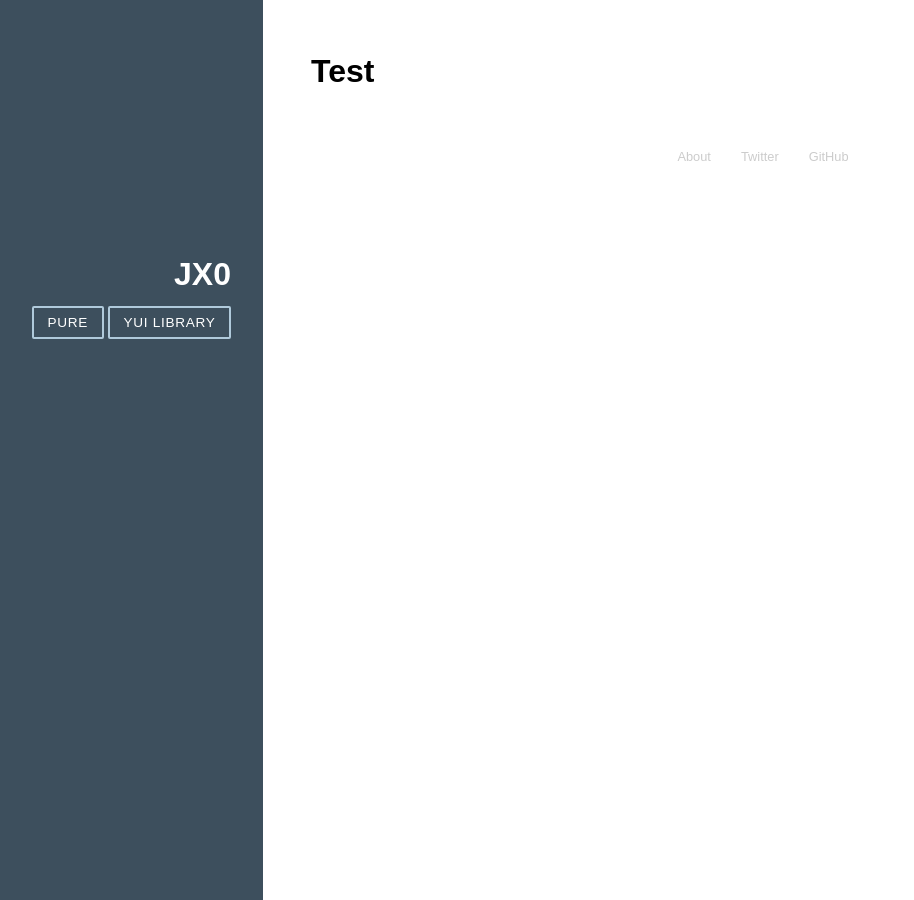
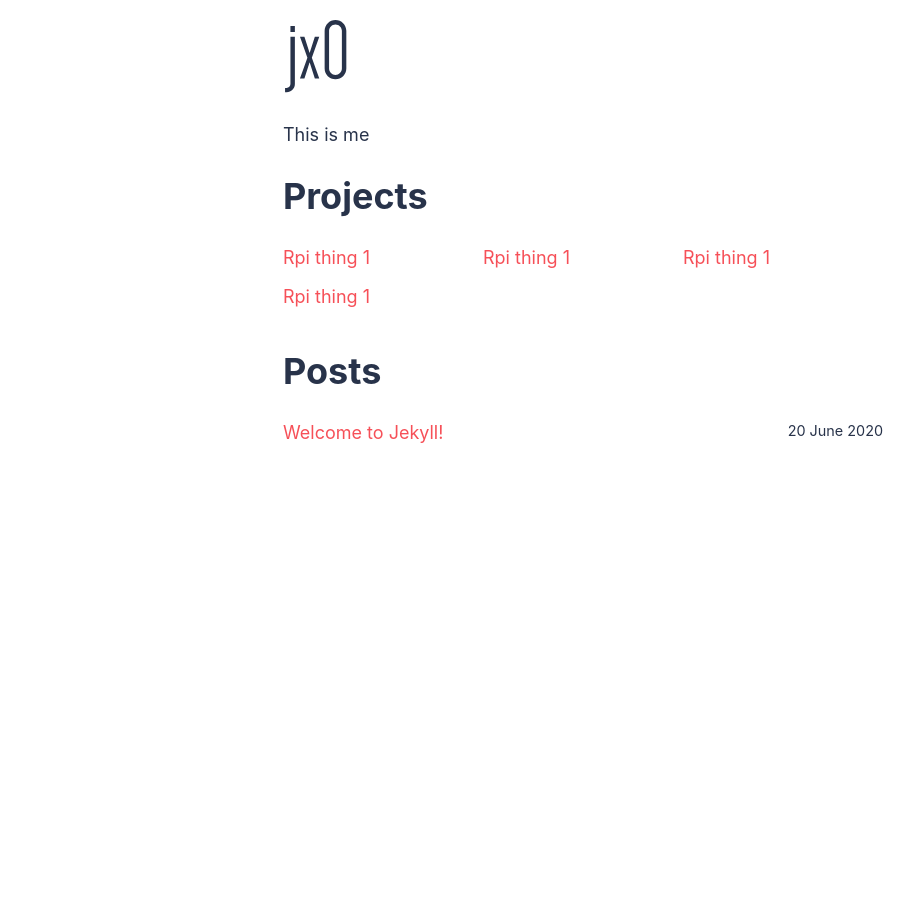
Before and after one commit to jmc265/jmc265.github.io, a Jekyll site: the page built from index.markdown, in a window 1280 px wide. Shown: the whole page, without its empty margins (57-971 px from the left). Built offline with Jekyll 4.4.1, drawn with Linux system fonts in a browser that asks for light colours; nearby versions of some CDN libraries.

Commit message:
styling done

```diff
--- a/_includes/footer.html
+++ /dev/null
@@ -1,9 +0,0 @@
-<div class="footer">
-    <div class="pure-menu pure-menu-horizontal">
-        <ul>
-            <li class="pure-menu-item"><a href="http://purecss.io/" class="pure-menu-link">About</a></li>
-            <li class="pure-menu-item"><a href="http://twitter.com/yuilibrary/" class="pure-menu-link">Twitter</a></li>
-            <li class="pure-menu-item"><a href="http://github.com/pure-css/pure/" class="pure-menu-link">GitHub</a></li>
-        </ul>
-    </div>
-</div>
--- a/_includes/head.html
+++ b/_includes/head.html
@@ -3,8 +3,6 @@
     <meta http-equiv="X-UA-Compatible" content="IE=edge">
     <meta name="viewport" content="width=device-width, initial-scale=1">
     {%- seo -%}
-    <link rel="stylesheet" href="https://unpkg.com/purecss@2.0.3/build/pure-min.css" integrity="sha384-cg6SkqEOCV1NbJoCu11+bm0NvBRc8IYLRGXkmNrqUBfTjmMYwNKPWBTIKyw9mHNJ" crossorigin="anonymous">
-    <link rel="stylesheet" href="https://unpkg.com/purecss@2.0.3/build/grids-responsive-min.css">
     <link rel="stylesheet" href="{{ "/assets/css/style.css" | relative_url }}">
     {%- feed_meta -%}
     {%- if jekyll.environment == 'production' and site.google_analytics -%}
--- a/_includes/sidebar.html
+++ /dev/null
@@ -1,17 +0,0 @@
-<div class="sidebar pure-u-1 pure-u-md-1-4">
-    <div class="header">
-        <h1 class="brand-title">jx0</h1>
-        <h2 class="brand-tagline"></h2>
-
-        <nav class="nav">
-            <ul class="nav-list">
-                <li class="nav-item">
-                    <a class="pure-button" href="http://purecss.io">Pure</a>
-                </li>
-                <li class="nav-item">
-                    <a class="pure-button" href="http://yuilibrary.com">YUI Library</a>
-                </li>
-            </ul>
-        </nav>
-    </div>
-</div>
--- a/_layouts/default.html
+++ b/_layouts/default.html
@@ -1,10 +1,35 @@
 <!DOCTYPE html>
 <html lang="{{ page.lang | default: site.lang | default: "en" }}">
-  {%- include head.html -%}
-  <body id="layout" class="pure-g">
-    {%- include sidebar.html -%}
-    <div class="content pure-u-1 pure-u-md-3-4">
-        {{ content }}
-        {%- include footer.html -%}
-  </body>
+{%- include head.html -%}
+
+<body>
+    <header>
+        <div class="container">
+            <a href="{{ '/' | relative_url }}">
+                {% if layout.showArrow %}
+                <svg xmlns="http://www.w3.org/2000/svg" viewBox="0 0 31.494 31.494" width="50" height="20" class="back-arrow">
+                    <path style="fill:#28334A" d="M10.273,5.009c0.444-0.444,1.143-0.444,1.587,0c0.429,0.429,0.429,1.143,0,1.571l-8.047,8.047h26.554
+                        c0.619,0,1.127,0.492,1.127,1.111c0,0.619-0.508,1.127-1.127,1.127H3.813l8.047,8.032c0.429,0.444,0.429,1.159,0,1.587
+                        c-0.444,0.444-1.143,0.444-1.587,0l-9.952-9.952c-0.429-0.429-0.429-1.143,0-1.571L10.273,5.009z"/>
+                </svg>
+                {% endif %}
+                <svg xmlns="http://www.w3.org/2000/svg" width="70" height="80" viewBox="0 0 70 80">
+                    <g style="fill:#28334A"
+                        transform="matrix(8.0683694,0,0,8.0683694,-356.09752,-227.58725)"
+                        aria-label="jx0">
+                        <path d="m 45.606976,30.539693 h -0.550332 v 5.863148 c 0,0.253999 -0.211666,0.465665 -0.465665,0.465665 h -0.201082 v 0.550332 h 0.201082 c 0.560915,0 1.015997,-0.455082 1.015997,-1.015997 z m -0.550332,-0.592665 h 0.550332 v -0.740831 h -0.550332 z" />
+                        <path d="m 47.423831,33.714683 h 0.02117 l 0.634998,1.98966 h 0.550332 l -0.920747,-2.582325 0.920747,-2.582325 h -0.550332 l -0.634998,1.98966 h -0.02117 l -0.634998,-1.98966 h -0.550332 l 0.920747,2.582325 -0.920747,2.582325 h 0.550332 z" />
+                        <path d="m 49.845422,29.798862 c 0,-0.433915 0.359832,-0.793748 0.793748,-0.793748 0.433915,0 0.793747,0.359833 0.793747,0.793748 v 4.667235 c 0,0.433915 -0.359832,0.793748 -0.793747,0.793748 -0.433916,0 -0.793748,-0.359833 -0.793748,-0.793748 z m -0.550331,4.667235 c 0,0.740831 0.603248,1.344079 1.344079,1.344079 0.740831,0 1.344079,-0.603248 1.344079,-1.344079 v -4.667235 c 0,-0.740831 -0.603248,-1.344079 -1.344079,-1.344079 -0.740831,0 -1.344079,0.603248 -1.344079,1.344079 z" />
+                    </g>
+                </svg>
+            </a>
+        </div>
+    </header>
+    <main class="content" role="main">
+        <div class="container">
+            {{ content }}
+        </div>
+    </main>
+</body>
+
 </html>
--- a/_layouts/home.html
+++ b/_layouts/home.html
@@ -1,5 +1,26 @@
 ---
 layout: default
 ---
-
-<h1>Test</h1>
+<section>
+    <p>This is me</p>
+</section>
+<section>
+    <h1>Projects</h1>
+    <ul class="project-list">
+        <li><a class="project-list__link" href="">Rpi thing 1</a></li>
+        <li><a class="project-list__link" href="">Rpi thing 1</a></li>
+        <li><a class="project-list__link" href="">Rpi thing 1</a></li>
+        <li><a class="project-list__link" href="">Rpi thing 1</a></li>
+    </ul>
+</section>
+<section>
+    <h1>Posts</h1>
+    <ul class="post-list">
+        {%- for post in site.posts -%}
+        <li>
+            <a class="post-list__link" href="{{ post.url }}">{{ post.title | escape }}</a>
+            <small class="post-list__timestamp">{{ post.date | date_to_long_string }}</small>
+        </li>
+        {%- endfor -%}
+    </ul>
+</section>
--- a/_posts/2020-06-20-welcome-to-jekyll.markdown
+++ b/_posts/2020-06-20-welcome-to-jekyll.markdown
@@ -11,6 +11,8 @@ Jekyll requires blog post files to be named according to the following format:
 `YEAR-MONTH-DAY-title.MARKUP`
 
 Where `YEAR` is a four-digit number, `MONTH` and `DAY` are both two-digit numbers, and `MARKUP` is the file extension representing the format used in the file. After that, include the necessary front matter. Take a look at the source for this post to get an idea about how it works.
+
+## Some code
 
 Jekyll also offers powerful support for code snippets:
 
--- /dev/null
+++ b/_sass/index.scss
@@ -0,0 +1,3 @@
+@import "normalize";
+@import "settings";
+@import "main";
--- a/_sass/main.scss
+++ b/_sass/main.scss
@@ -1,178 +1,104 @@
-* {
-    -webkit-box-sizing: border-box;
-    -moz-box-sizing: border-box;
-    box-sizing: border-box;
+html, body {
+    color: $foreground-color;
+    background: $background-color;
+    font-family: -apple-system,BlinkMacSystemFont,"Segoe UI",Roboto,Ubuntu,"Helvetica Neue",sans-serif;
+    font-size: 18px;
+    line-height: 1.388888;
 }
 
-a {
-    text-decoration: none;
-    color: rgb(61, 146, 201);
-}
-a:hover,
-a:focus {
-    text-decoration: underline;
+body {
+    margin: 0;
 }
 
-h3 {
-    font-weight: 100;
+::selection {
+    background-color:$tertiary-color;
+    color:$background-color;
+    text-shadow:none;
 }
 
-/* LAYOUT CSS */
-.pure-img-responsive {
-    max-width: 100%;
-    height: auto;
-}
-
-#layout {
-    padding: 0;
-}
-
-.header {
-    text-align: center;
-    top: auto;
-    margin: 3em auto;
-}
-
-.sidebar {
-    background: rgb(61, 79, 93);
-    color: #fff;
-}
-
-.brand-title,
-.brand-tagline {
-    margin: 0;
-}
-.brand-title {
-    text-transform: uppercase;
-}
-.brand-tagline {
-    font-weight: 300;
-    color: rgb(176, 202, 219);
-}
-
-.nav-list {
-    margin: 0;
-    padding: 0;
-    list-style: none;
-}
-.nav-item {
-    display: inline-block;
-    *display: inline;
-    zoom: 1;
-}
-.nav-item a {
-    background: transparent;
-    border: 2px solid rgb(176, 202, 219);
-    color: #fff;
-    margin-top: 1em;
-    letter-spacing: 0.05em;
-    text-transform: uppercase;
-    font-size: 85%;
-}
-.nav-item a:hover,
-.nav-item a:focus {
-    border: 2px solid rgb(61, 146, 201);
+a, a:visited {
+    color: $tertiary-color;
     text-decoration: none;
 }
 
-.content-subhead {
-    text-transform: uppercase;
-    color: #aaa;
-    border-bottom: 1px solid #eee;
-    padding: 0.4em 0;
-    font-size: 80%;
-    font-weight: 500;
-    letter-spacing: 0.1em;
+a:hover, a:focus, a:active {
+    color: $background-color;
+    background: $tertiary-color;
 }
 
-.content {
-    padding: 2em 1em 0;
+header {
+    margin-top: 1rem;
 }
 
-.post {
-    padding-bottom: 2em;
-}
-.post-title {
-    font-size: 2em;
-    color: #222;
-    margin-bottom: 0.2em;
-}
-.post-avatar {
-    border-radius: 50px;
-    float: right;
-    margin-left: 1em;
-}
-.post-description {
-    font-family: Georgia, "Cambria", serif;
-    color: #444;
-    line-height: 1.8em;
-}
-.post-meta {
-    color: #999;
-    font-size: 90%;
-    margin: 0;
+.container {
+    display: block;
+    margin: 0 auto;
+    max-width: 600px;
+    position: relative;
 }
 
-.post-category {
-    margin: 0 0.1em;
-    padding: 0.3em 1em;
-    color: #fff;
-    background: #999;
-    font-size: 80%;
+.title {
+    font-size: 3em;
 }
-    .post-category-design {
-        background: #5aba59;
+
+.back-arrow {
+    font-family: monospace;
+    position: absolute;
+    top: 50%;
+    transform: translate(-100%, -50%);
+}
+
+.project-list {
+    list-style: none;
+    list-style-type: none;
+    padding: 0;
+    width: 100%;
+    display: flex;
+    flex-direction: row;
+    flex-wrap: wrap;
+
+    li {
+        list-style: none;
+        display: inline-block;
+        width: calc(100% / 3);
+        margin-bottom: 0.75rem;
     }
-    .post-category-pure {
-        background: #4d85d1;
-    }
-    .post-category-yui {
-        background: #8156a7;
-    }
-    .post-category-js {
-        background: #df2d4f;
+}
+
+.post-list {
+    list-style: none;
+    list-style-type: none;
+    padding: 0;
+    width: 100%;
+
+    li {
+        display: flex;
     }
 
-.post-images {
-    margin: 1em 0;
-}
-.post-image-meta {
-    margin-top: -3.5em;
-    margin-left: 1em;
-    color: #fff;
-    text-shadow: 0 1px 1px #333;
+    &__link {
+    }
+
+    &__timestamp {
+        margin-left: auto;
+    }
 }
 
-.footer {
-    padding: 1em 0;
-}
-.footer a {
-    color: #ccc;
-    font-size: 80%;
-}
-.footer .pure-menu a:hover,
-.footer .pure-menu a:focus {
-    background: none;
+.article-body {
+    p:first-child {
+        font-size: 1.25em;
+    }
 }
 
-@media (min-width: 48em) {
-    .content {
-        padding: 2em 3em 0;
-        margin-left: 25%;
+@media only screen and (max-width: 600px) {
+    .project-list {
+        li {
+            width: 100%;
+        }
     }
 
-    .header {
-        margin: 80% 2em 0;
-        text-align: right;
-    }
-
-    .sidebar {
-        position: fixed;
-        top: 0;
-        bottom: 0;
-    }
-
-    .footer {
-        text-align: center;
+    .post-list {
+        &__timestamp {
+            display: none;
+        }
     }
 }
--- /dev/null
+++ b/_sass/normalize.scss
@@ -0,0 +1,350 @@
+
+/*! normalize.css v8.0.1 | MIT License | github.com/necolas/normalize.css */
+
+/* Document
+   ========================================================================== */
+
+/**
+ * 1. Correct the line height in all browsers.
+ * 2. Prevent adjustments of font size after orientation changes in iOS.
+ */
+
+ html {
+    line-height: 1.15; /* 1 */
+    -webkit-text-size-adjust: 100%; /* 2 */
+  }
+
+  /* Sections
+     ========================================================================== */
+
+  /**
+   * Remove the margin in all browsers.
+   */
+
+  body {
+    margin: 0;
+  }
+
+  /**
+   * Render the `main` element consistently in IE.
+   */
+
+  main {
+    display: block;
+  }
+
+  /**
+   * Correct the font size and margin on `h1` elements within `section` and
+   * `article` contexts in Chrome, Firefox, and Safari.
+   */
+
+  h1 {
+    font-size: 2em;
+    margin: 0.67em 0;
+  }
+
+  /* Grouping content
+     ========================================================================== */
+
+  /**
+   * 1. Add the correct box sizing in Firefox.
+   * 2. Show the overflow in Edge and IE.
+   */
+
+  hr {
+    box-sizing: content-box; /* 1 */
+    height: 0; /* 1 */
+    overflow: visible; /* 2 */
+  }
+
+  /**
+   * 1. Correct the inheritance and scaling of font size in all browsers.
+   * 2. Correct the odd `em` font sizing in all browsers.
+   */
+
+  pre {
+    font-family: monospace, monospace; /* 1 */
+    font-size: 1em; /* 2 */
+  }
+
+  /* Text-level semantics
+     ========================================================================== */
+
+  /**
+   * Remove the gray background on active links in IE 10.
+   */
+
+  a {
+    background-color: transparent;
+  }
+
+  /**
+   * 1. Remove the bottom border in Chrome 57-
+   * 2. Add the correct text decoration in Chrome, Edge, IE, Opera, and Safari.
+   */
+
+  abbr[title] {
+    border-bottom: none; /* 1 */
+    text-decoration: underline; /* 2 */
+    text-decoration: underline dotted; /* 2 */
+  }
+
+  /**
+   * Add the correct font weight in Chrome, Edge, and Safari.
+   */
+
+  b,
+  strong {
+    font-weight: bolder;
+  }
+
+  /**
+   * 1. Correct the inheritance and scaling of font size in all browsers.
+   * 2. Correct the odd `em` font sizing in all browsers.
+   */
+
+  code,
+  kbd,
+  samp {
+    font-family: monospace, monospace; /* 1 */
+    font-size: 1em; /* 2 */
+  }
+
+  /**
+   * Add the correct font size in all browsers.
+   */
+
+  small {
+    font-size: 80%;
+  }
+
+  /**
+   * Prevent `sub` and `sup` elements from affecting the line height in
+   * all browsers.
+   */
+
+  sub,
+  sup {
+    font-size: 75%;
+    line-height: 0;
+    position: relative;
+    vertical-align: baseline;
+  }
+
+  sub {
+    bottom: -0.25em;
+  }
+
+  sup {
+    top: -0.5em;
+  }
+
+  /* Embedded content
+     ========================================================================== */
+
+  /**
+   * Remove the border on images inside links in IE 10.
+   */
+
+  img {
+    border-style: none;
+  }
+
+  /* Forms
+     ========================================================================== */
+
+  /**
+   * 1. Change the font styles in all browsers.
+   * 2. Remove the margin in Firefox and Safari.
+   */
+
+  button,
+  input,
+  optgroup,
+  select,
+  textarea {
+    font-family: inherit; /* 1 */
+    font-size: 100%; /* 1 */
+    line-height: 1.15; /* 1 */
+    margin: 0; /* 2 */
+  }
+
+  /**
+   * Show the overflow in IE.
+   * 1. Show the overflow in Edge.
+   */
+
+  button,
+  input { /* 1 */
+    overflow: visible;
+  }
+
+  /**
+   * Remove the inheritance of text transform in Edge, Firefox, and IE.
+   * 1. Remove the inheritance of text transform in Firefox.
+   */
+
+  button,
+  select { /* 1 */
+    text-transform: none;
+  }
+
+  /**
+   * Correct the inability to style clickable types in iOS and Safari.
+   */
+
+  button,
+  [type="button"],
+  [type="reset"],
+  [type="submit"] {
+    -webkit-appearance: button;
+  }
+
+  /**
+   * Remove the inner border and padding in Firefox.
+   */
+
+  button::-moz-focus-inner,
+  [type="button"]::-moz-focus-inner,
+  [type="reset"]::-moz-focus-inner,
+  [type="submit"]::-moz-focus-inner {
+    border-style: none;
+    padding: 0;
+  }
+
+  /**
+   * Restore the focus styles unset by the previous rule.
+   */
+
+  button:-moz-focusring,
+  [type="button"]:-moz-focusring,
+  [type="reset"]:-moz-focusring,
+  [type="submit"]:-moz-focusring {
+    outline: 1px dotted ButtonText;
+  }
+
+  /**
+   * Correct the padding in Firefox.
+   */
+
+  fieldset {
+    padding: 0.35em 0.75em 0.625em;
+  }
+
+  /**
+   * 1. Correct the text wrapping in Edge and IE.
+   * 2. Correct the color inheritance from `fieldset` elements in IE.
+   * 3. Remove the padding so developers are not caught out when they zero out
+   *    `fieldset` elements in all browsers.
+   */
+
+  legend {
+    box-sizing: border-box; /* 1 */
+    color: inherit; /* 2 */
+    display: table; /* 1 */
+    max-width: 100%; /* 1 */
+    padding: 0; /* 3 */
+    white-space: normal; /* 1 */
+  }
+
+  /**
+   * Add the correct vertical alignment in Chrome, Firefox, and Opera.
+   */
+
+  progress {
+    vertical-align: baseline;
+  }
+
+  /**
+   * Remove the default vertical scrollbar in IE 10+.
+   */
+
+  textarea {
+    overflow: auto;
+  }
+
+  /**
+   * 1. Add the correct box sizing in IE 10.
+   * 2. Remove the padding in IE 10.
+   */
+
+  [type="checkbox"],
+  [type="radio"] {
+    box-sizing: border-box; /* 1 */
+    padding: 0; /* 2 */
+  }
+
+  /**
+   * Correct the cursor style of increment and decrement buttons in Chrome.
+   */
+
+  [type="number"]::-webkit-inner-spin-button,
+  [type="number"]::-webkit-outer-spin-button {
+    height: auto;
+  }
+
+  /**
+   * 1. Correct the odd appearance in Chrome and Safari.
+   * 2. Correct the outline style in Safari.
+   */
+
+  [type="search"] {
+    -webkit-appearance: textfield; /* 1 */
+    outline-offset: -2px; /* 2 */
+  }
+
+  /**
+   * Remove the inner padding in Chrome and Safari on macOS.
+   */
+
+  [type="search"]::-webkit-search-decoration {
+    -webkit-appearance: none;
+  }
+
+  /**
+   * 1. Correct the inability to style clickable types in iOS and Safari.
+   * 2. Change font properties to `inherit` in Safari.
+   */
+
+  ::-webkit-file-upload-button {
+    -webkit-appearance: button; /* 1 */
+    font: inherit; /* 2 */
+  }
+
+  /* Interactive
+     ========================================================================== */
+
+  /*
+   * Add the correct display in Edge, IE 10+, and Firefox.
+   */
+
+  details {
+    display: block;
+  }
+
+  /*
+   * Add the correct display in all browsers.
+   */
+
+  summary {
+    display: list-item;
+  }
+
+  /* Misc
+     ========================================================================== */
+
+  /**
+   * Add the correct display in IE 10+.
+   */
+
+  template {
+    display: none;
+  }
+
+  /**
+   * Add the correct display in IE 10.
+   */
+
+  [hidden] {
+    display: none;
+  }
--- /dev/null
+++ b/_sass/settings.scss
@@ -0,0 +1,4 @@
+// Red (#F65058FF), Yellow (#FBDE44FF) and Navy (#28334AFF)
+$background-color: #FFF;
+$foreground-color: #28334A;
+$tertiary-color: #F65058;
--- a/assets/css/style.scss
+++ b/assets/css/style.scss
@@ -1,3 +1,3 @@
 ---
 ---
-@import "main";
+@import "index";
```
Also changed, not shown: _layouts/post-list.html (deleted, +0 -32 lines), _layouts/post.html (added, +11 -0 lines), assets/fonts/Dense-Regular.woff (added).
